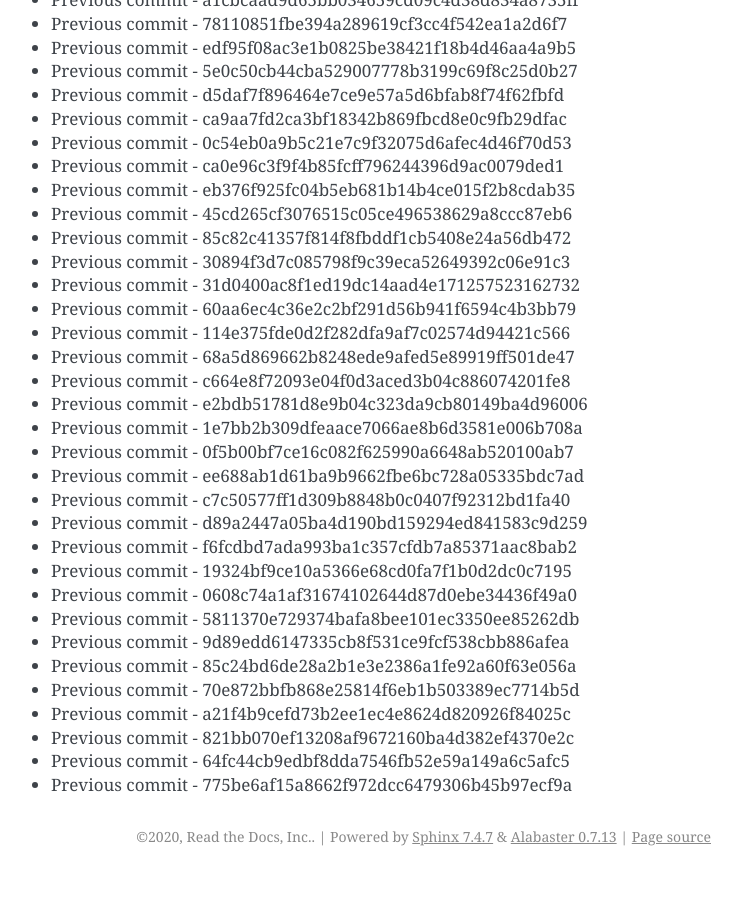
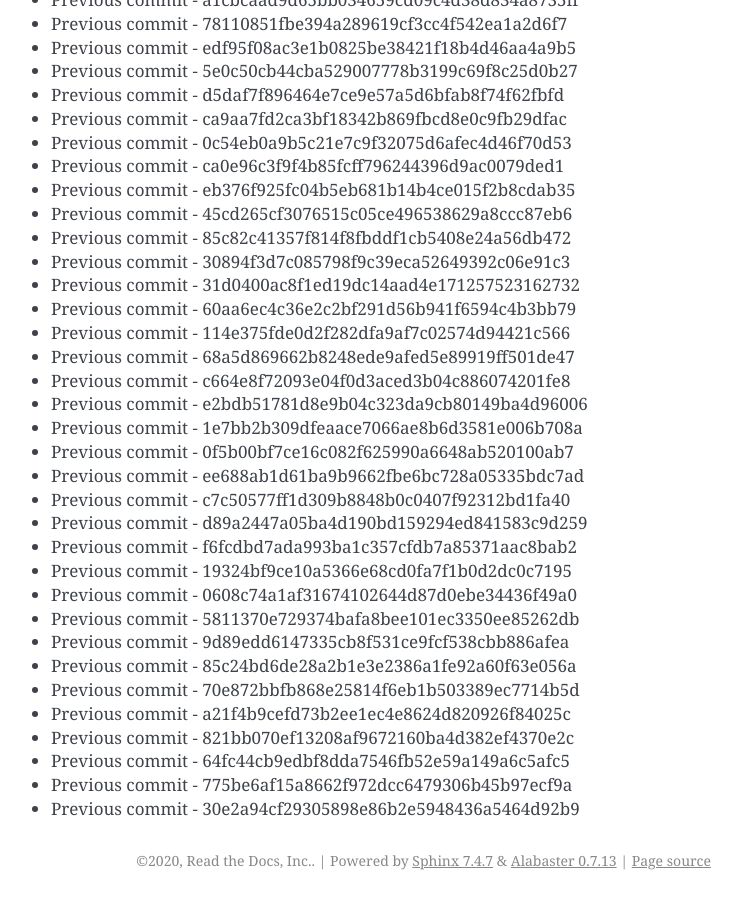
Before and after one commit to readthedocs/rtd-git-stresstest, a Sphinx documentation site: the page built from docs/updates.rst, in a window 1280 px wide and 900 px high, scrolled down 83088 px. Shown: the whole window, without its empty margins (399-1141 px from the left). Built offline with Sphinx 7.4.7, drawn with Linux system fonts in a browser that asks for light colours; before the commit the page ends 83964 px from its top, so only the background shows below that.

Commit message:
Generating commit from previous: 30e2a94cf29305898e86b2e5948436a5464d92b9

```diff
--- a/docs/updates.rst
+++ b/docs/updates.rst
@@ -3523,3 +3523,4 @@ It can be tested for any performance characteristics.
 * Previous commit - 821bb070ef13208af9672160ba4d382ef4370e2c
 * Previous commit - 64fc44cb9edbf8dda7546fb52e59a149a6c5afc5
 * Previous commit - 775be6af15a8662f972dcc6479306b45b97ecf9a
+* Previous commit - 30e2a94cf29305898e86b2e5948436a5464d92b9
```
